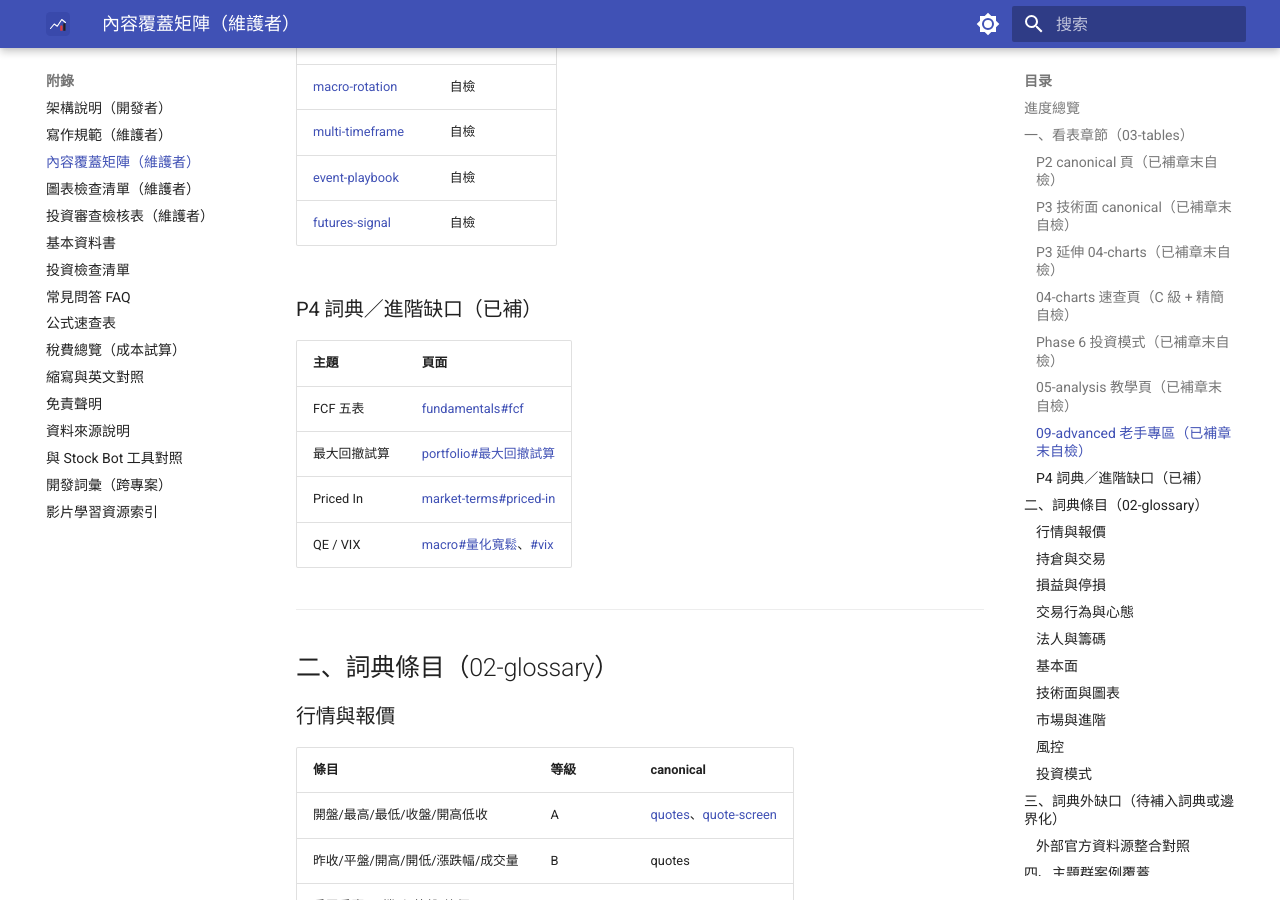
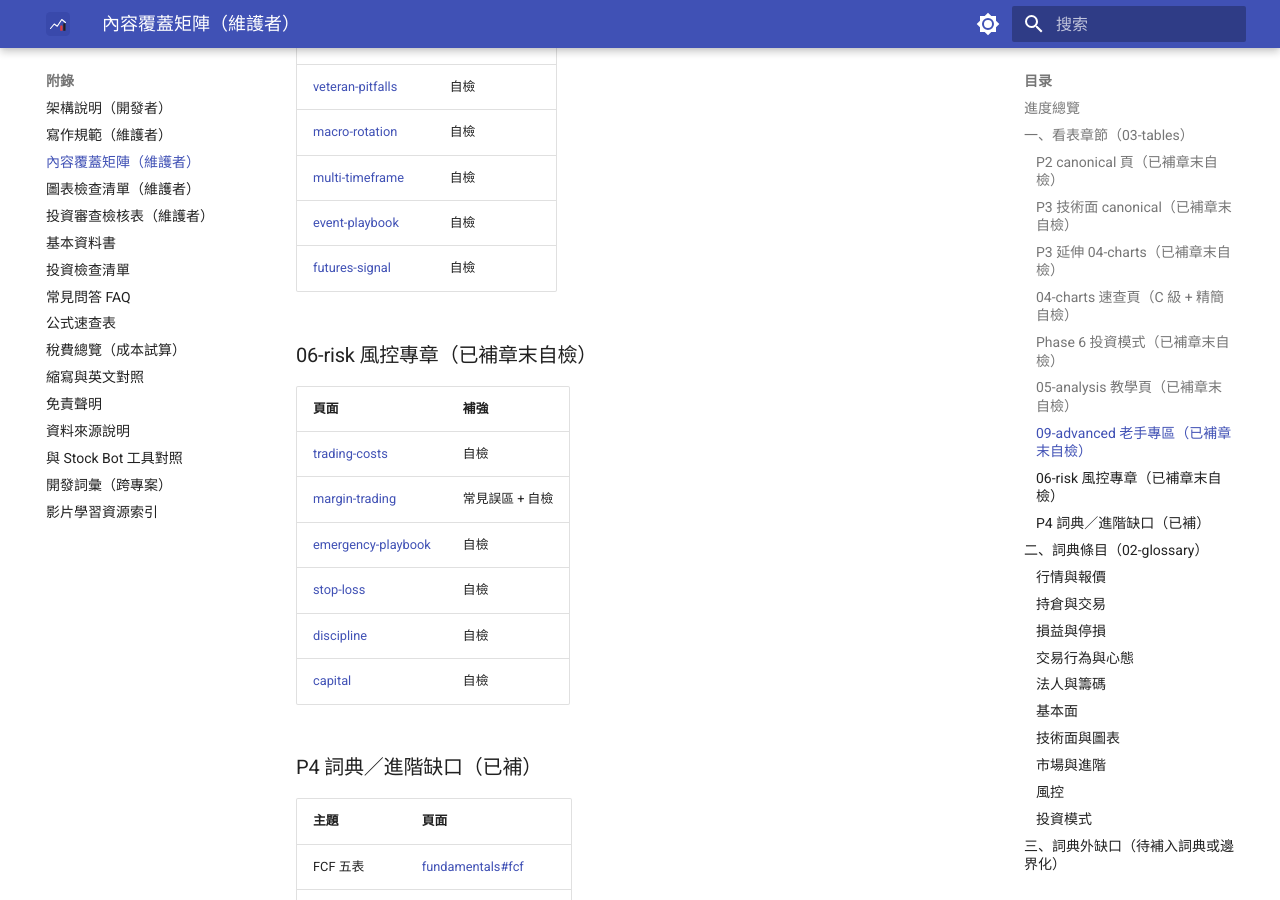
Before and after one commit to skymiku39/stock_school, an MkDocs documentation site: the page built from docs/CONTENT-COVERAGE-MATRIX.md, in a window 1280 px wide and 900 px high, scrolled down 6010 px. Built offline with MkDocs 1.6.1 and Material for MkDocs 9.7.7, drawn with Linux system fonts in a browser that asks for light colours; some of the changed text lies outside the part shown.

Commit message:
feat: ✨ [AI] 補齊風控三章章末自檢完成 06-risk 專區
Co-authored-by: Cursor <cursoragent@cursor.com>

```diff
--- a/docs/CONTENT-COVERAGE-MATRIX.md
+++ b/docs/CONTENT-COVERAGE-MATRIX.md
@@ -27,6 +27,7 @@
 | 05-analysis 教學頁 | 6 篇 canonical 自檢 | **已補**（見下方 05-analysis 清單） |
 | 09-advanced portfolio | 組合管理自檢 | **已補**（[portfolio#自我檢查](09-advanced/portfolio.md)） |
 | 09-advanced 其餘 5 篇 | 老手專區章末自檢 | **已補**（見下方 09-advanced 清單） |
+| 06-risk 風控專章 | 6 篇章末自檢 | **已補**（見下方 06-risk 清單） |
 
 !!! success "看表嚴格 A 已達標"
     看表 10 篇均已含手算一例（或樞紐頁導覽練習一例）與完整 A 模板；`tests/test_table_coverage.py` 同步檢查手算／導覽練習區塊。
@@ -149,6 +150,17 @@
 | [multi-timeframe](09-advanced/multi-timeframe.md) | 自檢 |
 | [event-playbook](09-advanced/event-playbook.md) | 自檢 |
 | [futures-signal](09-advanced/futures-signal.md) | 自檢 |
+
+### 06-risk 風控專章（已補章末自檢）
+
+| 頁面 | 補強 |
+|------|------|
+| [trading-costs](06-risk/trading-costs.md) | 自檢 |
+| [margin-trading](06-risk/margin-trading.md) | 常見誤區 + 自檢 |
+| [emergency-playbook](06-risk/emergency-playbook.md) | 自檢 |
+| [stop-loss](06-risk/stop-loss.md) | 自檢 |
+| [discipline](06-risk/discipline.md) | 自檢 |
+| [capital](06-risk/capital.md) | 自檢 |
 
 ### P4 詞典／進階缺口（已補）
 
```
Also changed, not shown: docs/06-risk/emergency-playbook.md (+11 -0 lines), docs/06-risk/margin-trading.md (+10 -1 lines), docs/06-risk/trading-costs.md (+11 -0 lines).
